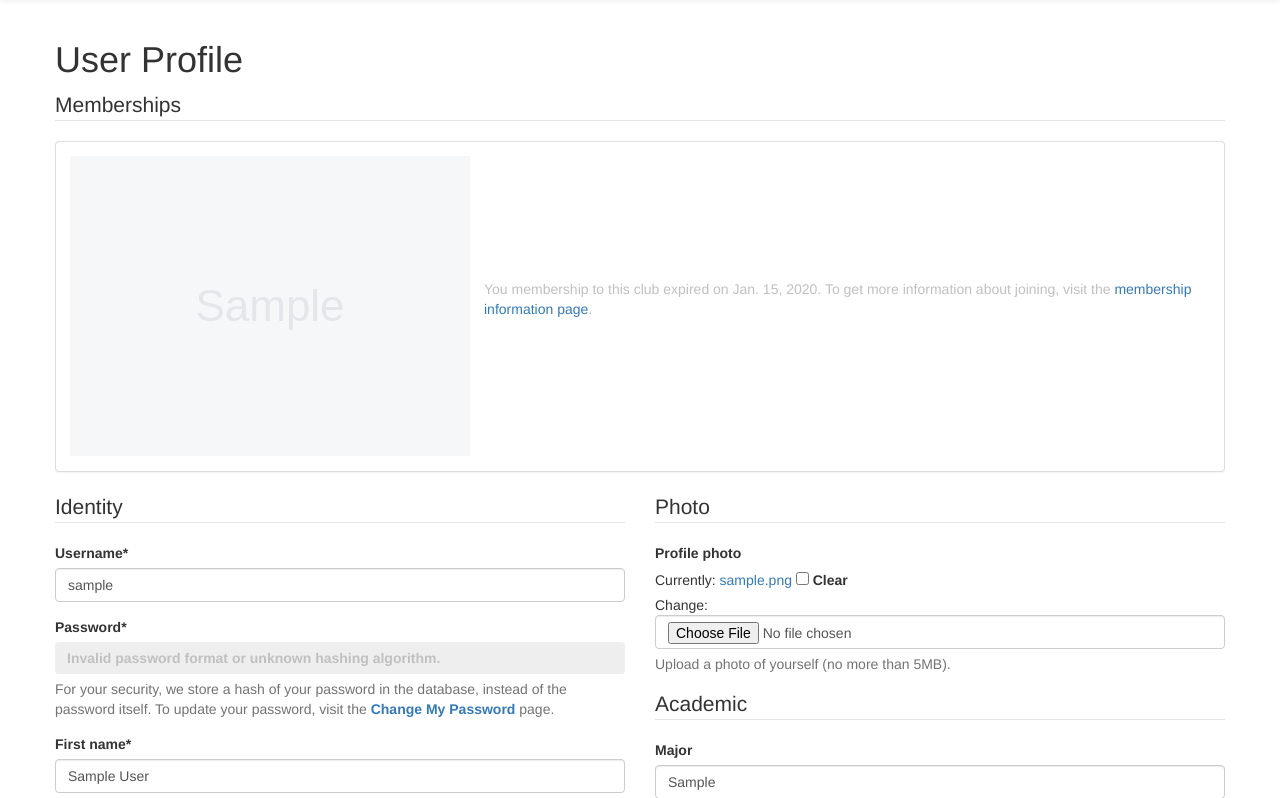
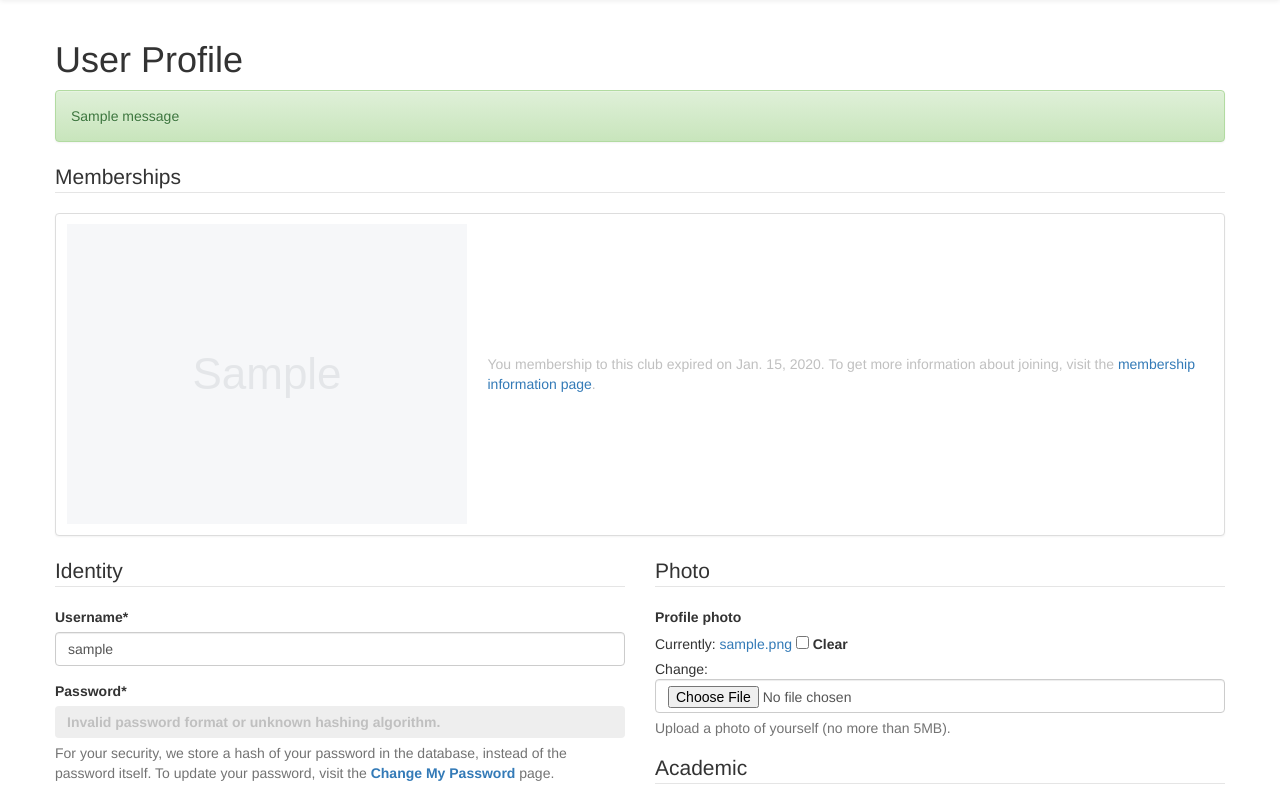
Before and after one commit to BKasin/club-websystem, a Django app: page /userprofile/ in a window 1280 px wide. Shown: the part 241-1039 px from the top of the page. Run offline with Django 3.2, Linux system fonts and the light colour scheme; the first user in the database is signed in; tables that the repository leaves empty hold one stand-in row (Sample ...); one stand-in notice (Sample message) is shown; some libraries are stand-ins or nearby versions.

Commit message:
Now properly using the messages framework on /userprofile and /about

```diff
--- a/src/clubmembers/views.py
+++ b/src/clubmembers/views.py
@@ -1,5 +1,6 @@
 from django.shortcuts import render, redirect
 from django.contrib.auth.decorators import login_required
+from django.contrib import messages
 from datetime import datetime, timedelta
 
 from .models import Member, Membership
@@ -12,29 +13,27 @@ def userprofile(request):
   if not request.method == 'POST':
     # Initial load of the form; populate from the existing Member instance
     form = MemberForm(instance=member)
-    context = {
-      'form': form,
-    }
+
   else:
     # User posted changes; populate the form from those changes instead, but still bind to the member instance
     form = MemberForm(request.POST, request.FILES, instance=member)
+
     if form.is_valid():
       # Save the Member instance
       form.instance.save()
 
       # Everything looks good, so redirect the user to their updated profile page
-      #return redirect('userprofile')
-      return render(request, "userprofile_changed.html") #Temporary, until we use message properly
+      messages.success(request, "Changes made successfully.")
+      return redirect(userprofile)
 
     else:
       # Validation errors on the form, so show the errors instead of redirecting
-      context = {
-        'form': form,
-        'fail': True,
-      }
+      messages.error(request, "Changes not applied. Please correct the errors hilighted below.")
 
-  # Lookup all memberships, except if they expired more than 30 days ago
-  context['membershiplist'] = Membership.objects.filter(member = member.id,
-                              paid_until_date__gte = (datetime.today() - timedelta(days=30)))
-
+  # Lookup all memberships, except if they expired more than 180 days ago
+  context = {
+    'form': form,
+    'membershiplist': Membership.objects.filter(member = member.id,
+                        paid_until_date__gte = (datetime.today() - timedelta(days=180)))
+  }
   return render(request, "userprofile.html", context)
--- a/src/mainsite/views.py
+++ b/src/mainsite/views.py
@@ -1,5 +1,6 @@
 from django.conf import settings
 from django.shortcuts import render, redirect
+from django.contrib import messages
 from django.core.mail import EmailMultiAlternatives
 from django.template.loader import get_template
 from django.template import Context
@@ -36,8 +37,8 @@ def about(request):
     msg.attach_alternative(template_html.render(context), 'text/html')
     msg.send()
 
-    #return redirect('about')
-    return render(request, "about_emailsent.html") #Temporary, until we use message properly
+    messages.success(request, "Your email has been sent successfully.")
+    return redirect(about)
 
   context = {
     "form": form,
--- a/src/static/css/infosec.css
+++ b/src/static/css/infosec.css
@@ -56,18 +56,19 @@ div.versatileimagefield {
   height: initial;
 }
 
-.clublogosm {
-  padding-left:1em;
-  padding-top:1em;
-  padding-right:1em;
-}
 .membershipexpired {
   color:silver;
 }
 .membershipexpired img {
   opacity:0.2;
 }
-.membershipactive {
+.membershiplogo {
+  padding:0.5em 1em 0.5em 0.5em;
+  font-weight:bold;
+  font-size:1.5em;
+  color:blue;
+}
+.membershiphilight {
   font-weight:bold;
   color:green;
 }
--- a/src/templates/infosec/userprofile.html
+++ b/src/templates/infosec/userprofile.html
@@ -6,16 +6,23 @@
 
 {% block content %}
 <h1>User Profile</h1>
+
+{% if messages %}
+{% for message in messages %}
+<div class="alert {{ message.tags }}" role="alert">{{ message }}</div>
+{% endfor %}
+{% endif %}
+
 <legend>Memberships</legend>
 <div class="panel panel-default">
-<table class="form-group">
+<table>
   {% for membership in membershiplist %}
-  <tr>
-    <td{% if not membership.is_active %} class="membershipexpired"{% endif %}>{% if membership.club.logo %}<img class="clublogosm" src="{% static membership.club.logo %}" /> {% endif %}</td>
+  <tr class="{% if membership.is_active %}membershipactive{% else %}membershipexpired{% endif %}">
+    <td class="membershiplogo">{% if membership.club.logo %}<img src="{% static membership.club.logo %}" />{% else %}{{ membership.club.name_short }}{% endif %}</td>
     {% if membership.is_active %}
-    <td>{% if membership.paid_amount %}You paid <b>{{ membership.paid_amount }}</b>{% else %}You joined{% endif %} on {{ membership.paid_date }}, and your membership is <span class="membershipactive">active until {{ membership.paid_until_date }}</span>.</td>
+    <td>{% if membership.paid_amount %}You paid <b>{{ membership.paid_amount }}</b>{% else %}You joined{% endif %} on {{ membership.paid_date }}, and your membership is <span class="membershiphilight">active until {{ membership.paid_until_date }}</span>.</td>
     {% else %}
-    <td class="membershipexpired">You membership to this club expired on {{ membership.paid_until_date }}. To get more information about joining, visit the <a href="{% url 'pagemd' 'membership' %}">membership information page</a>.</td>
+    <td>You membership to this club expired on {{ membership.paid_until_date }}. To get more information about joining, visit the <a href="{% url 'pagemd' 'membership' %}">membership information page</a>.</td>
     {% endif %}
   </tr>
   {% empty %}
```
Also changed, not shown: other parts of src/templates/infosec/userprofile.html (+0 -2 lines), src/clubwebsystem/settings/s_10_base.py (+11 -2 lines), src/templates/infosec/about.html (+7 -0 lines), src/templates/infosec/about_emailsent.html (deleted, +0 -17 lines), src/templates/infosec/userprofile_changed.html (deleted, +0 -17 lines), 1 other file.
